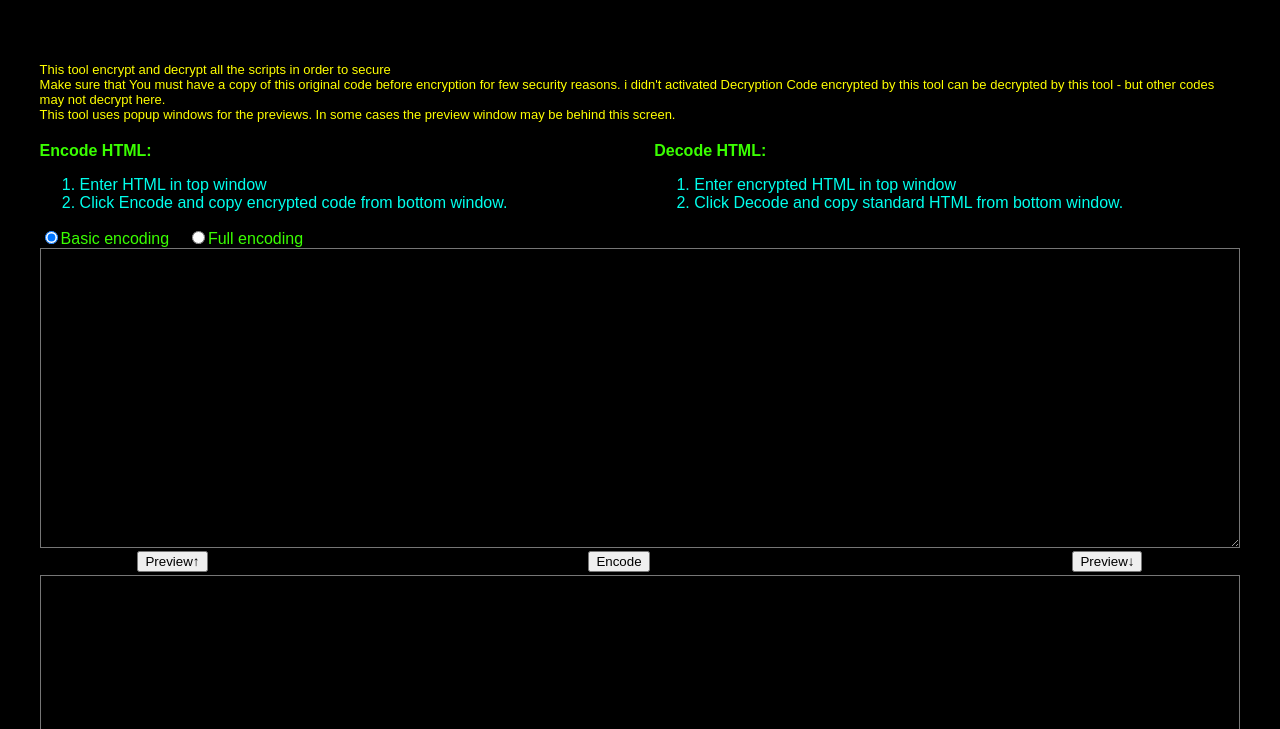
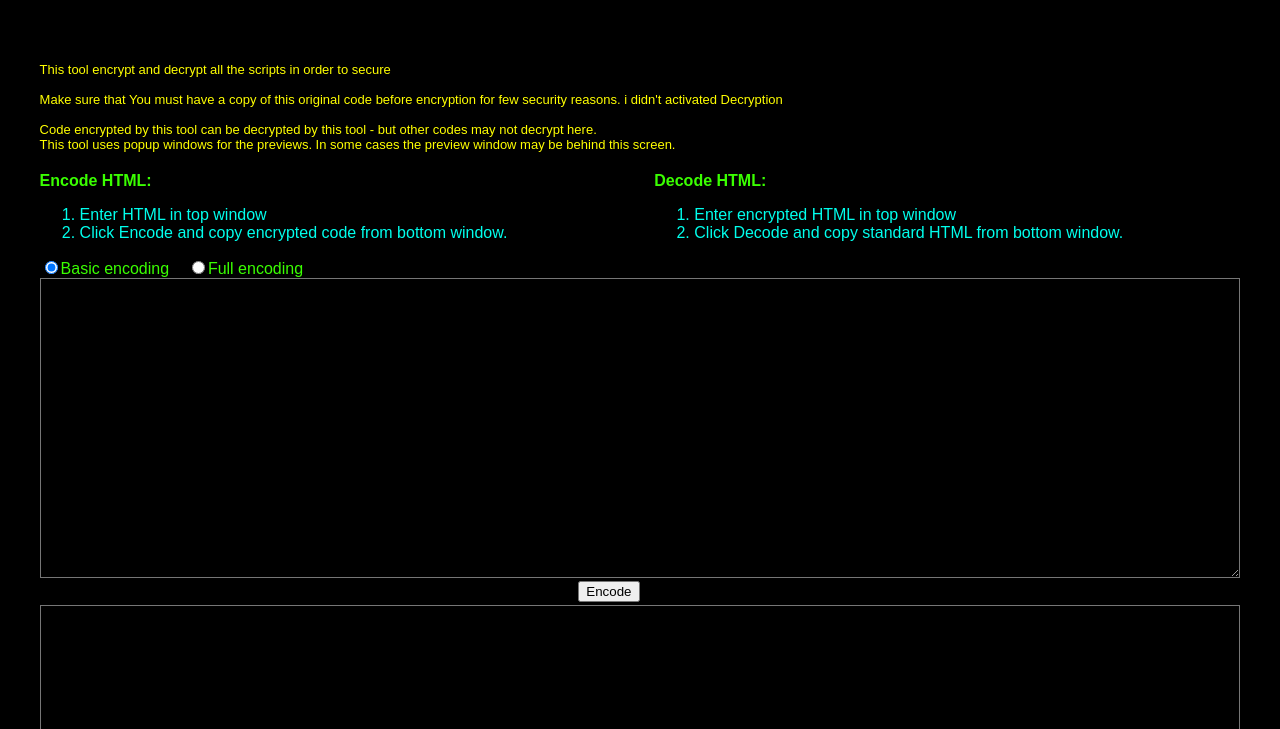
Before and after one commit to Imudaypamu/Encryptor, a plain HTML site: page index.html in a window 1280 px wide. Shown: the part 71-800 px from the top of the page. Drawn offline with Linux system fonts and the light colour scheme.

Commit message:
Update index.html

```diff
--- a/index.html
+++ b/index.html
@@ -100,8 +100,8 @@ function Preview(selection) {
 <tbody><tr><td colspan="3">
 <font size="+1" color="#FFFF00">
 <br><br>
-<font size="-1">This tool encrypt and decrypt all the scripts in order to secure  <br>
-<font size="-1">Make sure that You must have a copy of this original code before encryption for few security reasons. i didn't activated Decryption</font>
+<font size="-1">This tool encrypt and decrypt all the scripts in order to secure   <br><br>
+<font size="-1">Make sure that You must have a copy of this original code before encryption for few security reasons. i didn't activated Decryption<br><br>
 Code encrypted by this tool can be decrypted by this tool - but other codes may not decrypt here.<br>
 This tool uses popup windows for the previews. In some cases the preview window may be behind this screen.
 </font></font>
@@ -132,13 +132,13 @@ This tool uses popup windows for the previews. In some cases the preview window
 <table align="center" width="95%" cellspacing="0" cellpadding="3" border="0">
 <tbody><tr style="font-family:arial, sans serif; font-size:14px">
 <td id="topSize" align="center">0</td>
-<td align="center"><input type="button" value="Preview&#8593;" onclick="Preview(0)"></td>
+
 <td align="center">&#8593; Original Code</td>
 <td align="center"><input type="button" value="Encode" onclick="Encrypt()"> </td>
 <!--<td align="center"><input type="button" value="Decode" onclick="Decrypt()"></td> -->
 <td align="center">Converted Code &#8595;</td>
 
-<td align="center"><input type="button" value="Preview&#8595;" onclick="Preview(1)"></td>
+
 <td id="bottomSize" align="center">0</td>
 </tr>
 </tbody></table>
```
